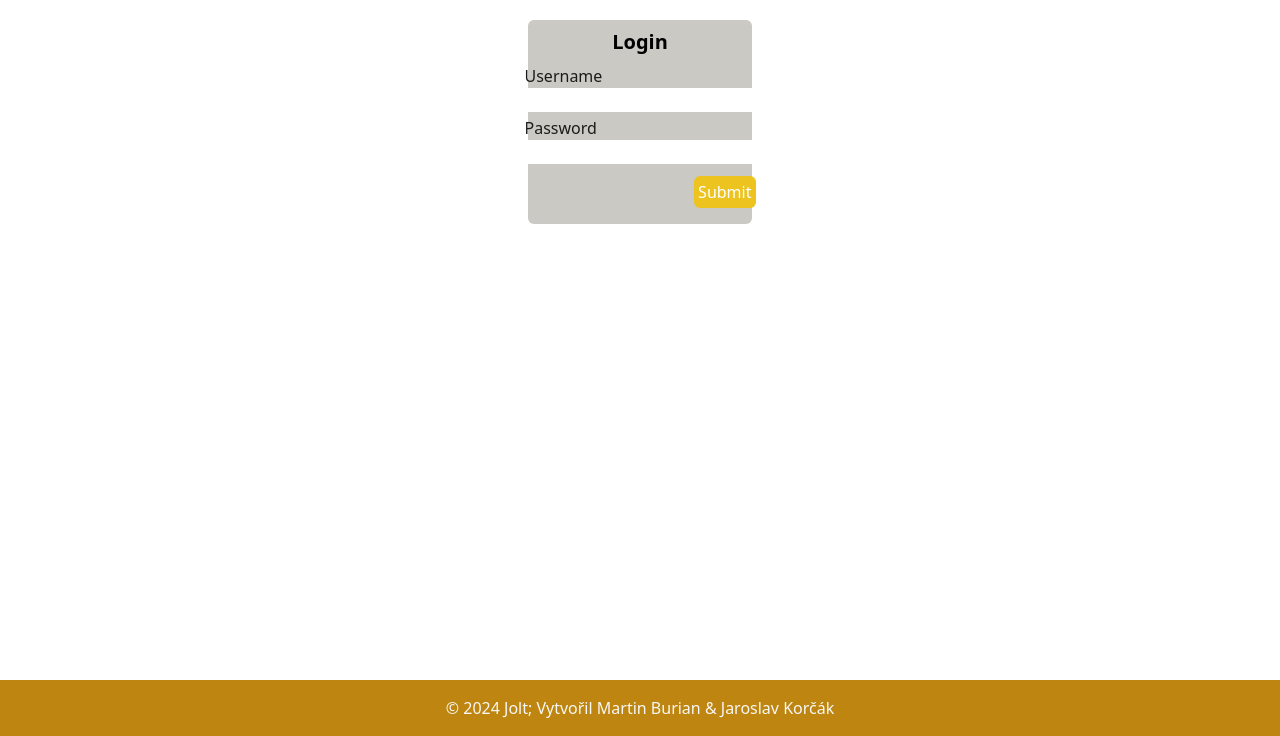
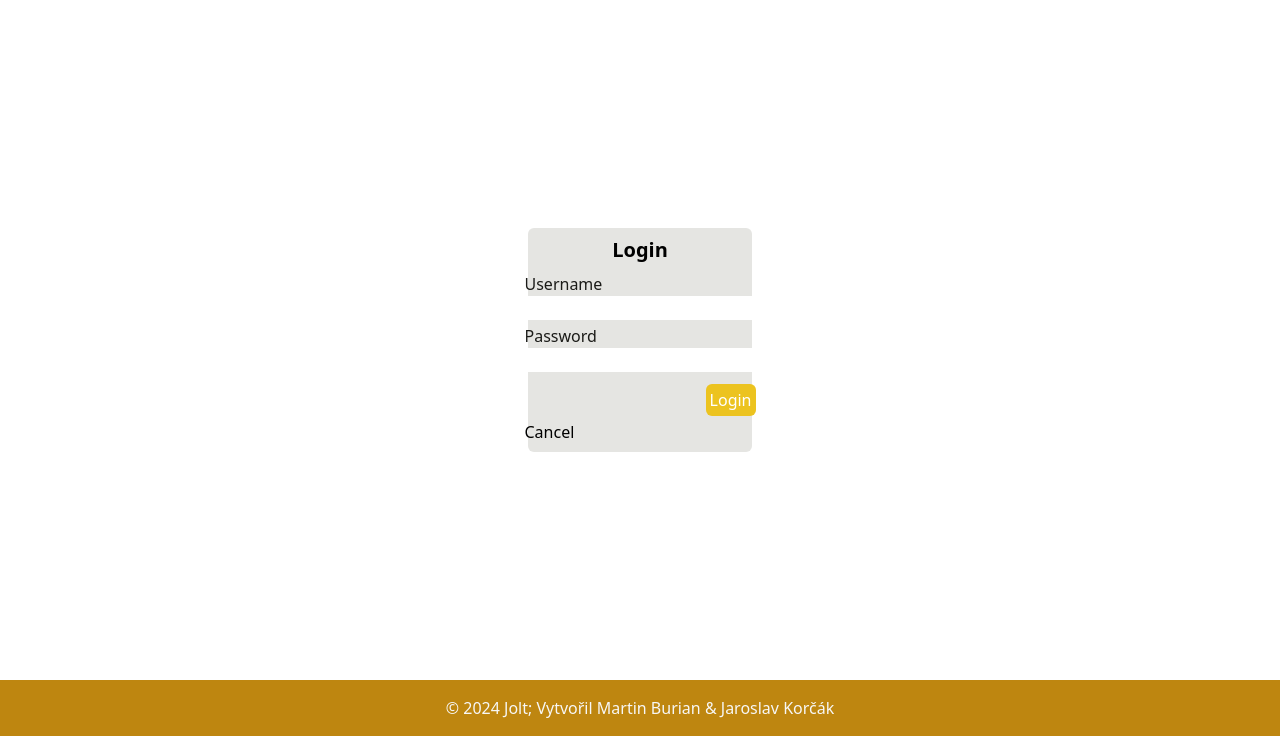
Before and after one commit to KrazyManJ/jolt, a Flask app: page /login in a window 1280 px wide. Shown: the part 64-800 px from the top of the page. Run offline with Flask 2, Linux system fonts and the light colour scheme; parts of the project's set-up code (start-up, migrations or seed data) failed here and were passed over; some libraries are stand-ins or nearby versions.

Commit message:
Modify styling of Form submit macro, general page template and Login page, add Form cancel macro and Cancel button for Login form

```diff
--- a/templates/__page.jinja
+++ b/templates/__page.jinja
@@ -14,8 +14,8 @@
     {% if request.endpoint == 'index' %}
     	{% include 'components/banner.jinja' %}
     {% endif %}
-    <div class="w-full relative {% if request.endpoint == 'index' %} shadow-[0_-20px_16px_16px_#fff] {% endif %} py-5 grow">
-        <main class="max-w-screen-xl mx-auto px-5">
+    <div class="w-full relative {% if request.endpoint == 'index' %} shadow-[0_-20px_16px_16px_#fff] {% endif %} py-5 grow flex">
+        <main class="max-w-screen-xl mx-auto px-5 flex">
             {% block body %}
 
             {% endblock %}
--- a/templates/login_page.jinja
+++ b/templates/login_page.jinja
@@ -1,17 +1,18 @@
 {% extends '__page.jinja' %}
-{% from 'macros/form.jinja' import form_field, form_submit %}
+{% from 'macros/form.jinja' import form_field, form_submit, form_cancel %}
 
 {% block title %}
     Login
 {% endblock %}
 {% block body %}
     <div class="flex flex-col place-items-center
-        bg-titan-200 p-2 gap-1 w-56 mx-auto rounded-md">
+       bg-titan-100 p-2 gap-1 w-56 m-auto rounded-md flex-grow">
         <h1 class="text-xl  font-bold mb-1">Login</h1>
         <form method="post">
             {{ form_field(form.login) }}
             {{ form_field(form.password) }}
-            <div class="flex justify-end">{{ form_submit() }}</div>
+            <div class="flex justify-end">{{ form_submit("Login") }}</div>
+            <div class="justify-start">{{ form_cancel(redirect=url_for('index')) }}</div>
         </form>
     </div>
 {% endblock %}
--- a/templates/macros/form.jinja
+++ b/templates/macros/form.jinja
@@ -21,6 +21,10 @@
 {% endmacro %}
 
 {% macro form_submit(label="Submit") %}
-    <input class="my-2 bg-primary p-1 rounded-md
+    <input class="mt-2 mb-1 bg-primary p-1 rounded-md
     text-white" type="submit" value="{{ label }}">
 {% endmacro %}
+
+{% macro form_cancel(redirect,label="Cancel") %}
+    <a href={{ redirect }}>{{ label }}</a>
+{% endmacro %}
```
